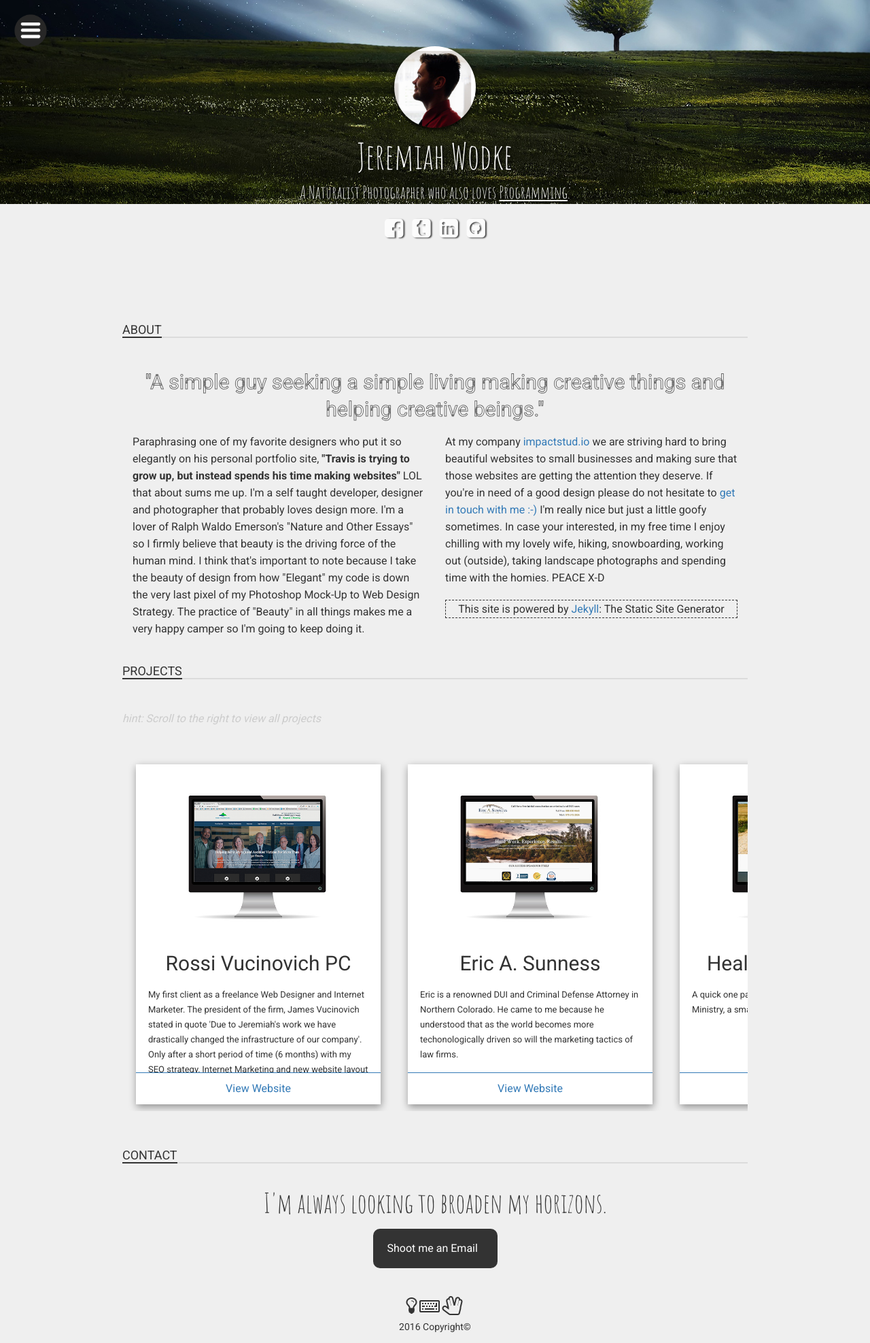
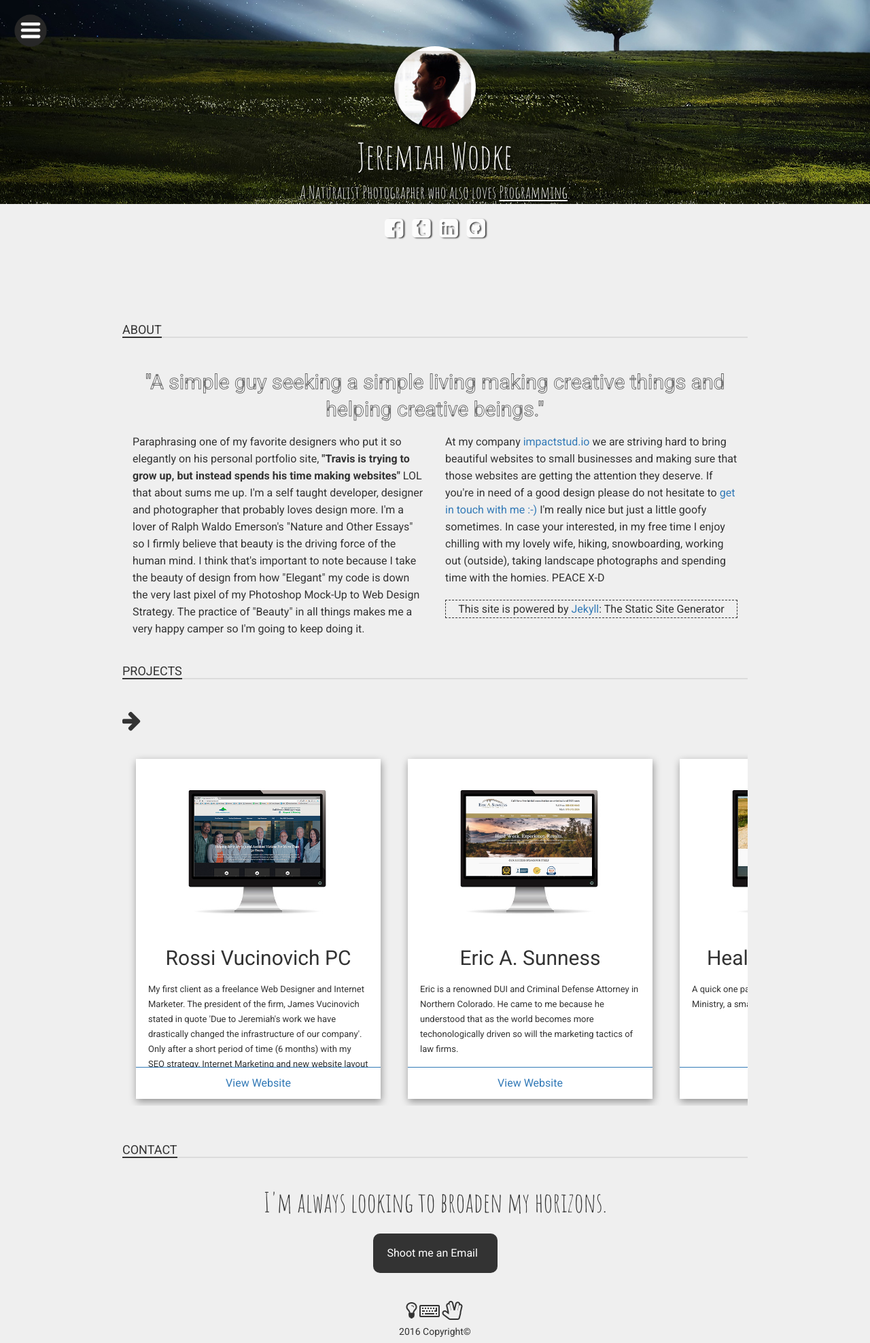
Before and after one commit to JWizerd/jekyll-portfolio-website, a Jekyll site: the page built from index.html, in a window 1280 px wide. Shown: the whole page at 68% size. Built offline with Jekyll 4.4.1, drawn with Linux system fonts in a browser that asks for light colours; Markdown is read by kramdown in place of the engine named in the settings.

Commit message:
added scroll right indicator arrow to projects section

```diff
--- a/_includes/portfolio.html
+++ b/_includes/portfolio.html
@@ -3,7 +3,7 @@
         <div class="row">
             <div class="col-md-10 col-sm-12 col-md-offset-1">
                 <h2><span><em>Projects</em></span></h2>
-                <p class="hint">hint: Scroll to the right to view all projects</p>
+                <i class="fa fa-arrow-right fa-2x" aria-hidden="true"></i>
                 <div class="projects">
                   <ul class="project-showcase">
                       {% for project in site.data.projects %}
--- a/assets/css/main.css
+++ b/assets/css/main.css
@@ -379,6 +379,7 @@
 		font-family: 'Amatic SC', cursive;
 		font-size: 40px;
 		text-align: center;
+		line-height: 40px;
 	}
 
 	#footer #contact-button {
```
